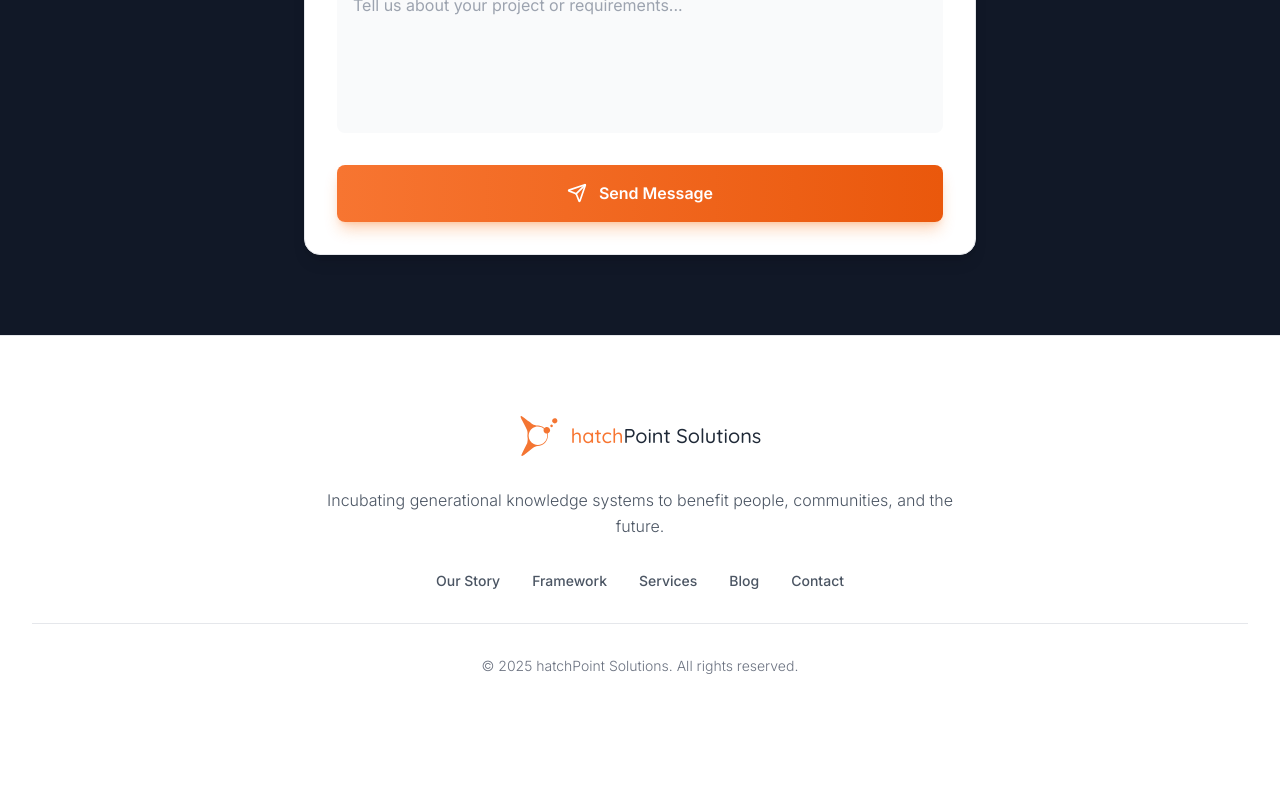
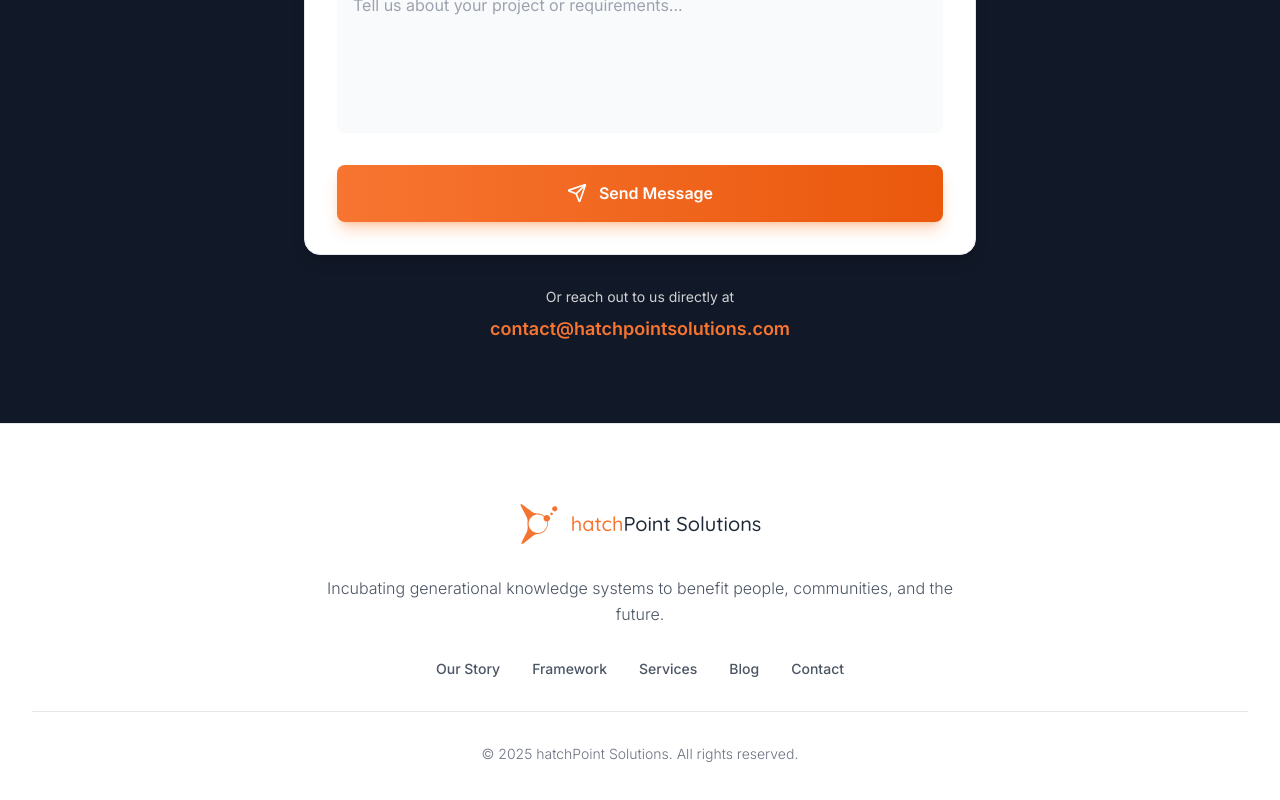
Before and after one commit to hamzaraza77094/HatchPoint-Solutions-Landing-Page, a React (Vite) app: page / in a window 1280 px wide. Shown: the part 5200-6000 px from the top of the page. Before the commit the page ends 5956 px from the top, so only its background shows below. Built offline with nearby package versions, Linux system fonts and the light colour scheme.

Commit message:
Update contact email and fix scroll position on navigation

```diff
--- a/src/App.jsx
+++ b/src/App.jsx
@@ -2,6 +2,7 @@ import { Suspense, lazy } from 'react';
 import { BrowserRouter as Router, Routes, Route } from 'react-router-dom';
 import ErrorBoundary from './components/ErrorBoundary';
 import PerformanceMonitor from './components/PerformanceMonitor';
+import ScrollToTop from './components/ScrollToTop';
 import './App.css';
 
 // Lazy load components for better performance
@@ -41,6 +42,7 @@ function App() {
     <ErrorBoundary>
       <PerformanceMonitor />
       <Router>
+        <ScrollToTop />
         <div className="min-h-screen bg-gradient-to-br from-slate-950 via-slate-900 to-slate-950">
           <Suspense fallback={<LoadingSpinner />}>
             <Header />
--- a/src/components/Contact.jsx
+++ b/src/components/Contact.jsx
@@ -238,6 +238,26 @@ const Contact = () => {
               </motion.button>
             </form>
           </motion.div>
+
+          {/* Direct Contact Email */}
+          <motion.div
+            variants={containerVariants}
+            initial="hidden"
+            whileInView="visible"
+            viewport={{ once: true, amount: 0.3 }}
+            className="mt-8 text-center"
+          >
+            <motion.p variants={itemVariants} className="text-white/80 text-sm mb-2">
+              Or reach out to us directly at
+            </motion.p>
+            <motion.a
+              variants={itemVariants}
+              href="mailto:contact@hatchpointsolutions.com"
+              className="text-[#F77531] hover:text-orange-600 font-semibold text-lg transition-colors duration-300"
+            >
+              contact@hatchpointsolutions.com
+            </motion.a>
+          </motion.div>
         </div>
       </div>
     </section>
--- /dev/null
+++ b/src/components/ScrollToTop.jsx
@@ -0,0 +1,14 @@
+import { useEffect } from 'react';
+import { useLocation } from 'react-router-dom';
+
+const ScrollToTop = () => {
+  const { pathname } = useLocation();
+
+  useEffect(() => {
+    window.scrollTo(0, 0);
+  }, [pathname]);
+
+  return null;
+};
+
+export default ScrollToTop;
--- a/src/config/emailjs.js
+++ b/src/config/emailjs.js
@@ -15,7 +15,7 @@ export const EMAILJS_CONFIG = {
   PUBLIC_KEY: 'qcdTg7tfbWwA4NH01',
 
   // Your email address where contact form submissions will be sent
-  TO_EMAIL: 'hamza.raza@hatchpointsolutions.com'
+  TO_EMAIL: 'contact@hatchpointsolutions.com'
 };
 
 // Template parameters mapping
```
